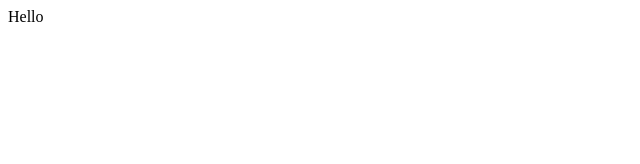
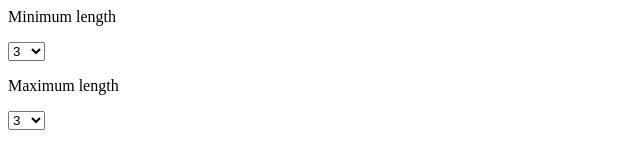
Before and after one commit to ryhostager/ryhostagerProj3.github.io, a plain HTML site: page index.html in a window 1280 px wide. Shown: the whole page, without its empty margins (0-640 px from the left). Drawn offline with Linux system fonts and the light colour scheme.

Commit message:
dropdowns

```diff
--- a/index.html
+++ b/index.html
@@ -1 +1,47 @@
-Hello
+<html>
+	<head>
+	</head>
+	<body>
+		<p>Minimum length</p>
+		<select id="priority">
+			<option>3</option>
+			<option>4</option>
+			<option>5</option>
+			<option>6</option>
+			<option>7</option>
+			<option>8</option>
+			<option>9</option>
+			<option>10</option>
+			<option>11</option>
+			<option>12</option>
+			<option>13</option>
+			<option>14</option>
+			<option>15</option>
+			<option>16</option>
+			<option>17</option>
+			<option>18</option>
+			<option>19</option>
+			<option>20</option>
+		</select>
+		<p>Maximum length</p>
+		<select id="priority">
+			<option>3</option>
+			<option>4</option>
+			<option>5</option>
+			<option>6</option>
+			<option>7</option>
+			<option>8</option>
+			<option>9</option>
+			<option>10</option>
+			<option>11</option>
+			<option>12</option>
+			<option>13</option>
+			<option>14</option>
+			<option>15</option>
+			<option>16</option>
+			<option>17</option>
+			<option>18</option>
+			<option>19</option>
+			<option>20</option>
+		</select>
+</html>
```
